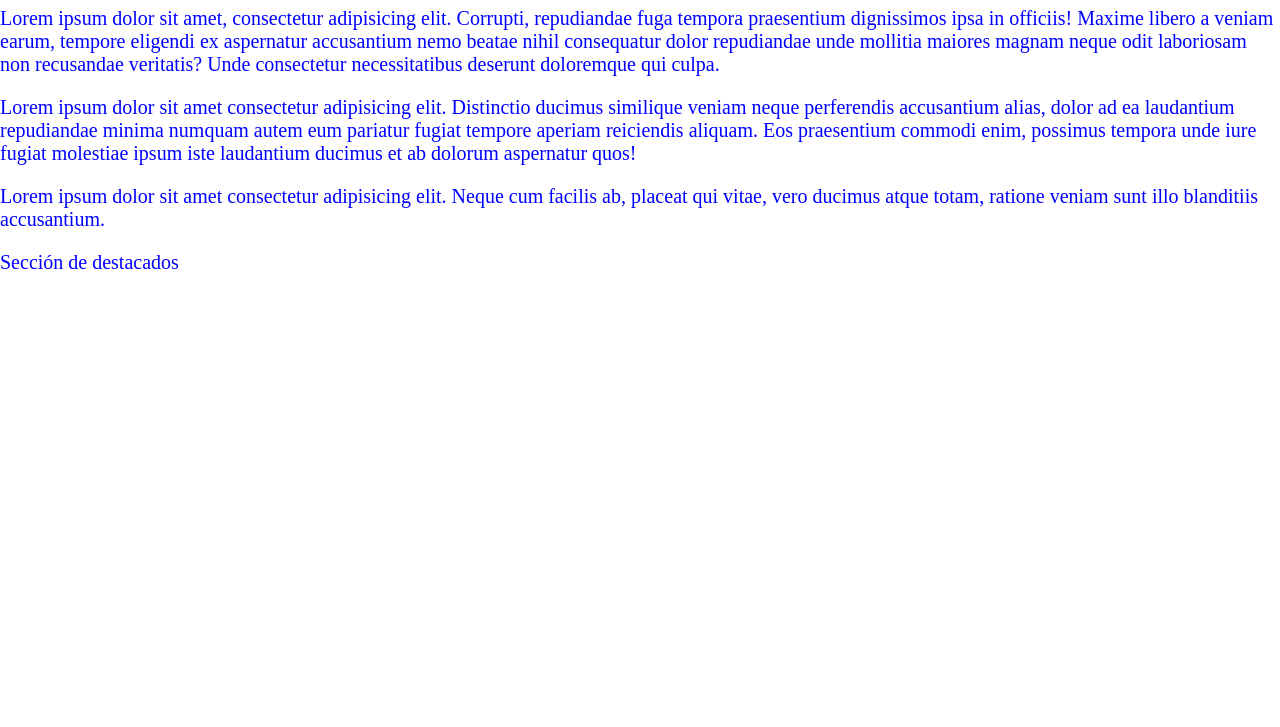
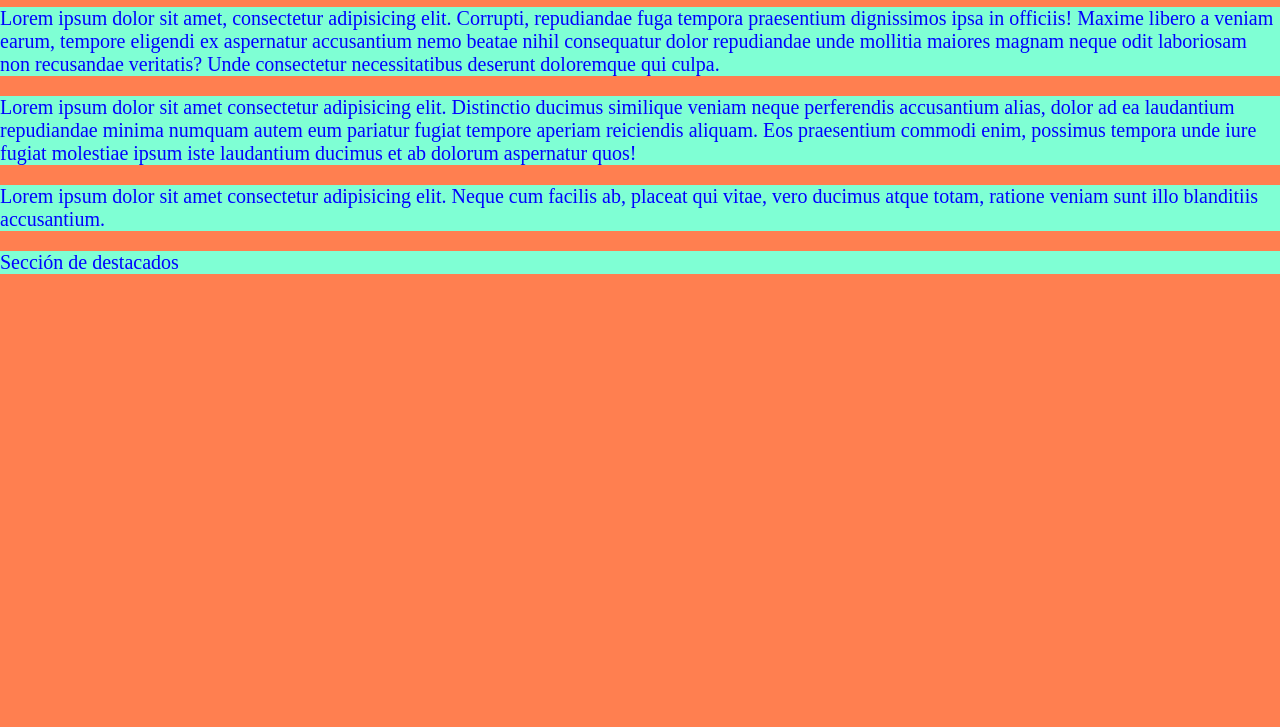
Before and after one commit to Alexis-LM/Proyecto-Web-Coder, a plain HTML site: page index.html in a window 1280 px wide. Shown: the part 73-800 px from the top of the page. Drawn offline with Linux system fonts and the light colour scheme.

Commit message:
se agregan colores

```diff
--- a/css/style.css
+++ b/css/style.css
@@ -1,8 +1,10 @@
 body {
     margin: 0px;
+    background-color: coral;
 }
 
 p {
     font-size: 20px;
     color: blue;
+    background-color: aquamarine;
 }
```
